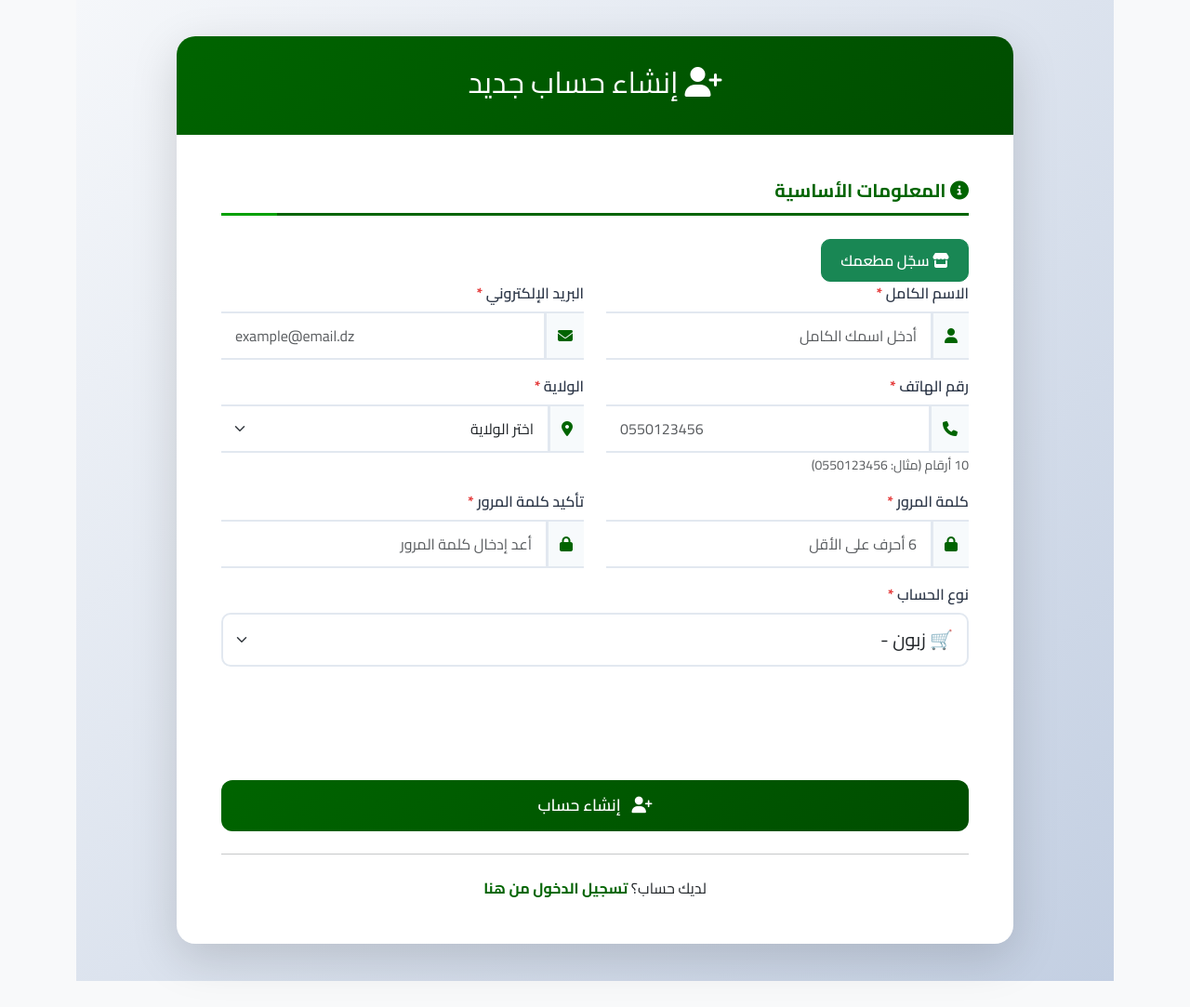
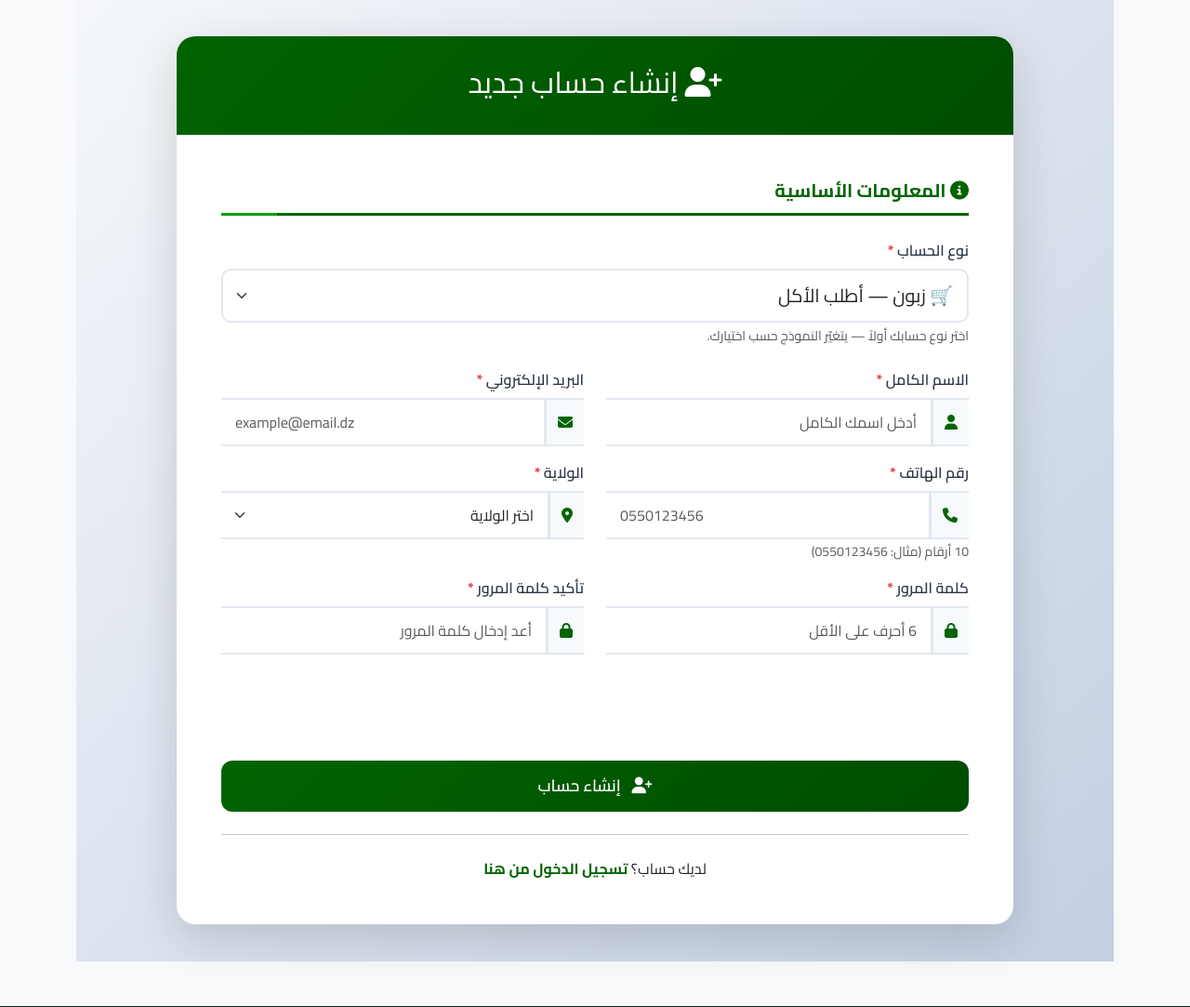
Before and after one commit to imadim/tawsil-dz, a Flask app: page /register in a window 1280 px wide. Shown: the part 93-1176 px from the top of the page at 93% size. Run offline with Flask 3, Linux system fonts and the light colour scheme; some libraries are stand-ins or nearby versions.

Commit message:
حذف زر «سجّل مطعمك» من نموذج التسجيل ورفع خانة نوع الحساب للأعلى
- الزر كان يوحي أن الصفحة للمطاعم فقط، مع أن الحساب قد يكون
  زبوناً أو سائقاً أو مطعماً — والاختيار موجود أصلاً في النموذج.
- خانة «نوع الحساب» صارت أول حقل بدل أن تكون بعد كلمة المرور،
  مع وصف مختصر لكل دور.
- دعم ?role= لاختيار الدور مسبقاً، ورابط السائق في صفحة البداية
  صار يمرّره.

Co-Authored-By: Claude Opus 5 <noreply@anthropic.com>
Claude-Session: https://claude.ai/code/session_01W1fkaVj3ftwv78ZjoYrjXA

```diff
--- a/templates/index.html
+++ b/templates/index.html
@@ -66,7 +66,7 @@
                     <a href="{{ url_for('restaurant_register') }}" class="btn btn-hero-main" data-only="restaurant" data-strict>
                         <i class="fas fa-store"></i> سجّل مطعمك
                     </a>
-                    <a href="{{ url_for('register') }}" class="btn btn-hero-main" data-only="driver" data-strict>
+                    <a href="{{ url_for('register', role='driver') }}" class="btn btn-hero-main" data-only="driver" data-strict>
                         <i class="fas fa-motorcycle"></i> أنشئ حساب سائق
                     </a>
                     <a href="{{ url_for('login') }}" class="btn btn-hero-ghost">
--- a/templates/register.html
+++ b/templates/register.html
@@ -257,9 +257,21 @@
                             <h5 class="section-title">
                                 <i class="fas fa-info-circle"></i> المعلومات الأساسية
                             </h5>
-                            <a href="{{ url_for('restaurant_register') }}" class="btn btn-success">
-                                <i class="fas fa-store"></i> سجّل مطعمك
-                            </a>
+                        </div>
+
+                        {% set pre = request.args.get('role', 'customer') %}
+                        <div class="col-12 mb-4 form-group">
+                            <label for="role" class="form-label">
+                                نوع الحساب <span class="required-star">*</span>
+                            </label>
+                            <select name="role" id="role" class="form-select form-select-lg" required>
+                                <option value="customer"  {% if pre == 'customer'   %}selected{% endif %}>🛒 زبون — أطلب الأكل</option>
+                                <option value="driver"    {% if pre == 'driver'     %}selected{% endif %}>🏍️ سائق — أوصّل الطلبات</option>
+                                <option value="restaurant"{% if pre == 'restaurant' %}selected{% endif %}>🍽️ صاحب مطعم — أبيع الأكل</option>
+                            </select>
+                            <small class="text-muted d-block mt-1">
+                                اختر نوع حسابك أولاً — يتغيّر النموذج حسب اختيارك.
+                            </small>
                         </div>
 
                         <div class="col-md-6 mb-3 form-group">
@@ -333,18 +345,6 @@
                             </div>
                         </div>
 
-                        <div class="col-12 mb-4 form-group">
-                            <label for="role" class="form-label">
-                                نوع الحساب <span class="required-star">*</span>
-                            </label>
-                            <select name="role" id="role" class="form-select form-select-lg" required>
-                                <option value="customer">🛒 زبون -  </option>
-                                <option value="driver">🏍️ سائق -  </option>
-
-                               <option value="restaurant">🍽️ صاحب مطعم</option>
-
-                            </select>
-                        </div>
                     </div>
 
                     <!-- Restaurant Fields -->
@@ -494,6 +494,12 @@
             window.location.href = "{{ url_for('restaurant_register') }}";
         }
     });
+    // احترام ?role= القادم من صفحة البداية: طبّق الاختيار فور التحميل
+    window.addEventListener('DOMContentLoaded', function () {
+        if (role.value && role.value !== 'customer') {
+            role.dispatchEvent(new Event('change'));
+        }
+    });
 })();
 </script>
 
```
